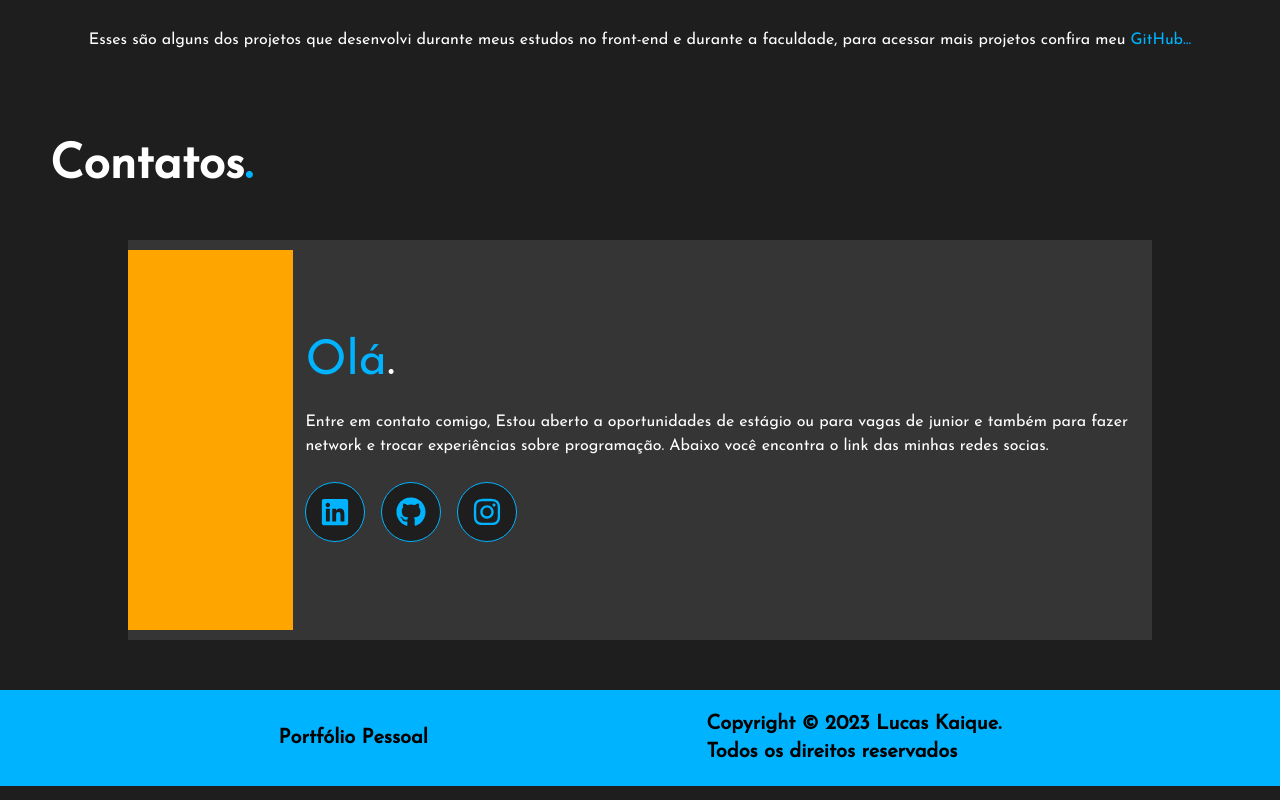
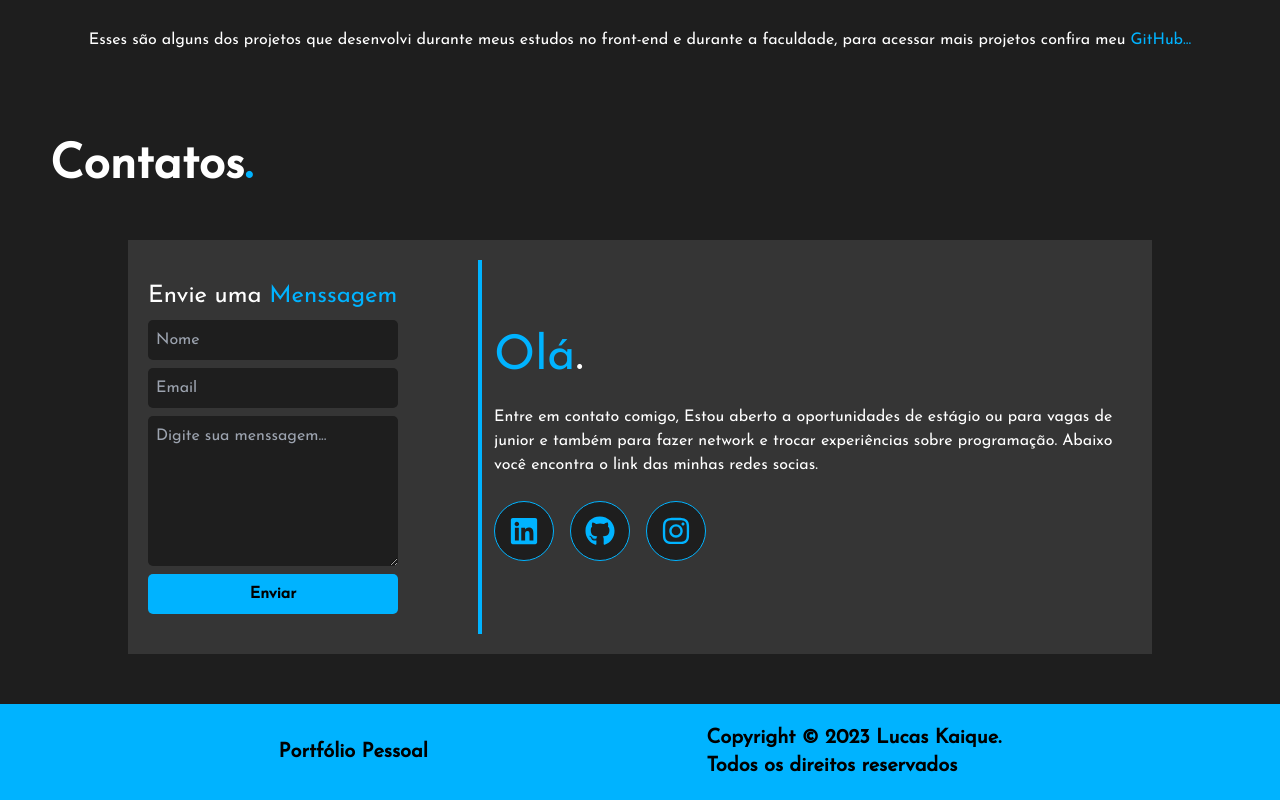
Before and after one commit to LucasKaiquee/Portfolio_React, a React (Vite) app: page / in a window 1280 px wide. Shown: the part 4748-5548 px from the top of the page. Built offline with nearby package versions, Linux system fonts and the light colour scheme.

Commit message:
Feat: adicionando o componente Form

```diff
--- a/src/components/ContactSection.jsx
+++ b/src/components/ContactSection.jsx
@@ -1,5 +1,6 @@
 import SectionTitle from "./SectionTitle"
 import ButtonRedes from "./ButtonRedes"
+import Form from "./Form"
 
 import { FaInstagram } from "react-icons/fa"
 import { FaGithub } from "react-icons/fa"
@@ -27,10 +28,12 @@ const ContactSection = () => {
     return (
         <section id="contact">
             <SectionTitle title="Contatos" />
-            <div className="w-[80%] bg-[#353535] m-auto h-[400px] mb-[50px] flex items-center">
-                <div className="bg-[orange] w-[30%] h-[380px] ">
+            <div className="w-[80%] bg-[#353535] m-auto h-[100%] mb-[50px] flex items-center">
+                <div className="border-r-4 border-[#00B3FF] p-5 my-5 pr-20">
+                    <h3 className="text-2xl">Envie uma <span className="text-[#00B3FF]">Menssagem</span></h3>
+                   <Form />
+                </div>
 
-                </div>
 
                 <div className="">
                     <h2 className="text-[#00B3FF] text-5xl p-3 text-1xl">Olá<span className="text-white">.</span></h2>
--- /dev/null
+++ b/src/components/Form.jsx
@@ -0,0 +1,12 @@
+const Form = () => {
+    return (
+        <form action="" className="flex flex-col gap-2 w-[250px] mt-2">
+            <input type="text" placeholder="Nome" className="bg-[#1E1E1E] rounded-[5px] p-2"/>
+            <input type="mail" placeholder="Email" className="bg-[#1E1E1E] rounded-[5px] p-2"/>
+            <textarea name="" id="" cols="30" rows="10" placeholder="Digite sua menssagem..." className="bg-[#1E1E1E] rounded-[5px] h-[150px] p-2"></textarea>
+            <button type="submit" className="bg-[#00B3FF] text-black font-bold rounded-[5px] py-2">Enviar</button>
+        </form>
+    )
+}
+
+export default Form
```
